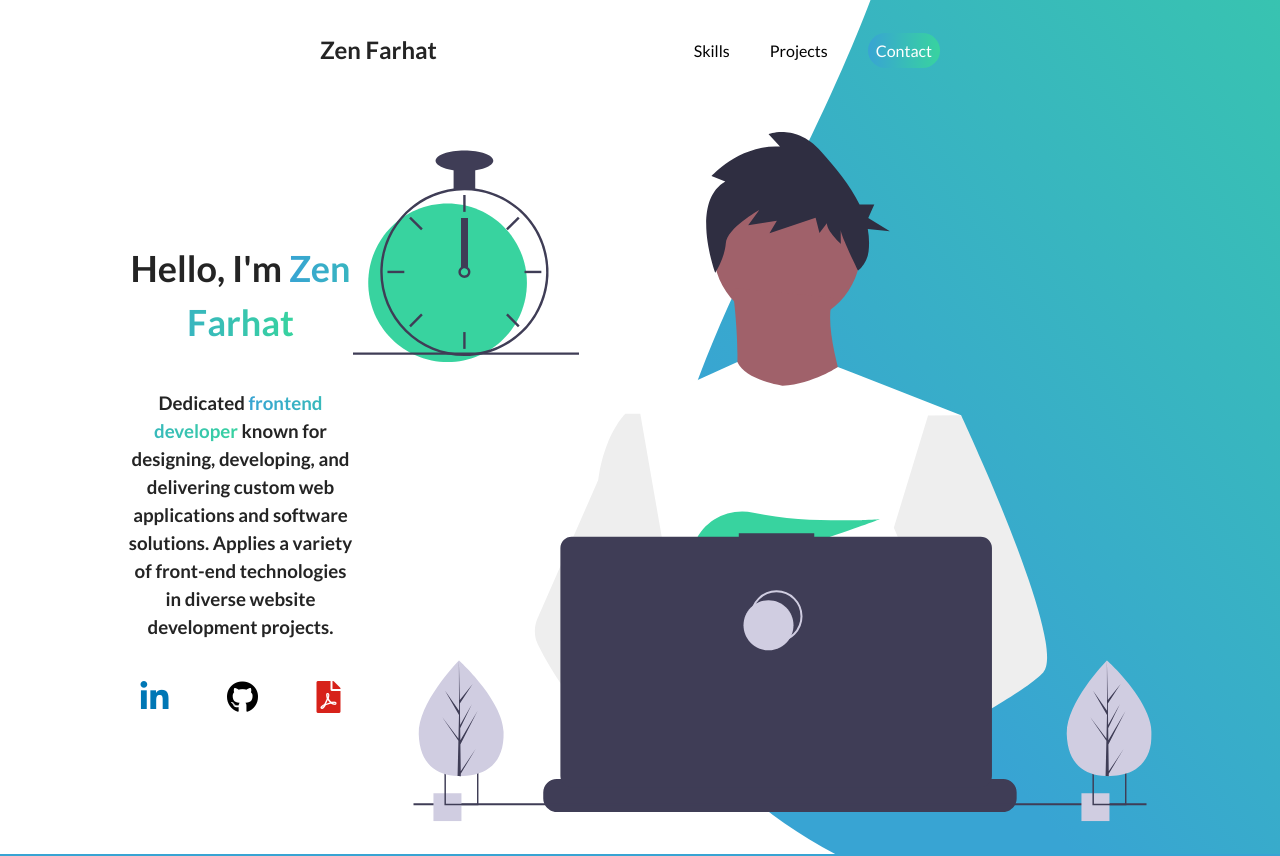
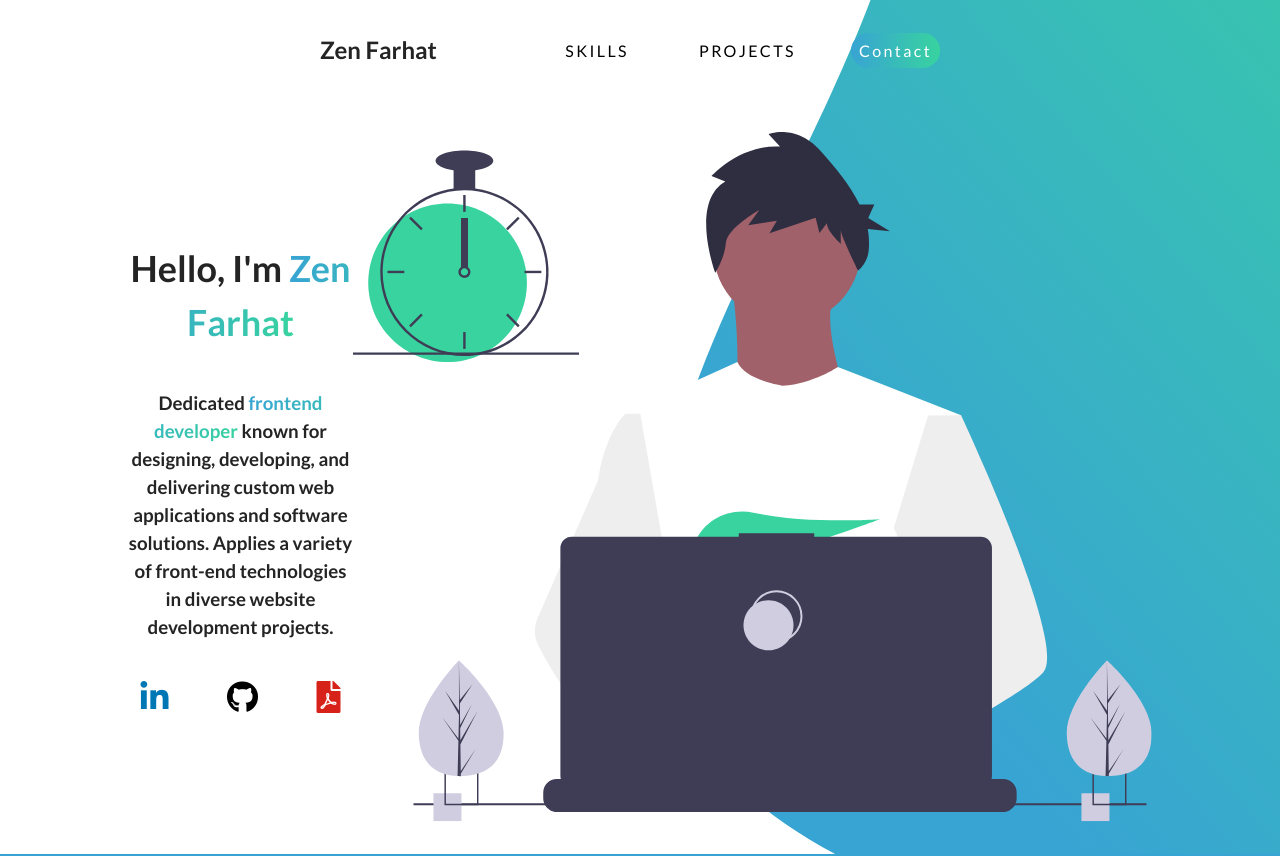
Before and after one commit to ZenFarhat/portfoliov3, a React (Create React App) app: page / in a window 1280 px wide. Shown: the top 856 px of the page. Built offline with nearby package versions, Linux system fonts and the light colour scheme.

Commit message:
animated nav linkls

```diff
--- a/src/components/Nav/Nav.jsx
+++ b/src/components/Nav/Nav.jsx
@@ -9,10 +9,10 @@ function Nav() {
       </div>
       <div className='nav__links'>
         <ul className='nav__list'>
-          <li className='nav__list-item nav__skills'>
+          <li className='nav__list-item nav__skills animated__nav'>
             <a href='#skills'>Skills</a>
           </li>
-          <li className='nav__list-item nav__projects'>
+          <li className='nav__list-item nav__projects animated__nav'>
             <a href='#projects'>Projects</a>
           </li>
           <li className='nav__list-item nav__contact'>
--- a/src/styles/_footer.scss
+++ b/src/styles/_footer.scss
@@ -29,7 +29,7 @@ footer {
 .footer__logo {
   color: white;
   text-decoration: none;
-  font-size: 4rem;
+  font-size: 3rem;
 }
 
 @media (max-width: 500px) {
--- a/src/styles/_nav.scss
+++ b/src/styles/_nav.scss
@@ -25,9 +25,37 @@ nav {
   }
 }
 
+.animated__nav {
+  a {
+    text-transform: uppercase;
+    text-decoration: none;
+    letter-spacing: 0.15rem;
+    display: inline-block;
+    padding: 15px 15px;
+    position: relative;
+  }
+  a:after {
+    background: none repeat scroll 0 0 transparent;
+    bottom: 0;
+    content: '';
+    display: block;
+    height: 3px;
+    left: 50%;
+    position: absolute;
+    background: $gradient;
+    transition: width 0.3s ease 0s, left 0.3s ease 0s;
+    width: 0;
+  }
+  a:hover:after {
+    width: 100%;
+    left: 0;
+  }
+}
+
 .nav__contact {
   background: $gradient;
   padding: 0.5rem 0.5rem;
+  letter-spacing: 0.15rem;
   border-radius: 20px;
   display: flex;
   justify-content: center;
@@ -46,7 +74,14 @@ nav {
 
   nav {
     width: 95vw;
-    height: 50px;
+    height: 60px;
     margin: 0 auto;
+    justify-content: space-between;
+  }
+
+  .nav__logo {
+    h2 {
+      margin-bottom: 2px;
+    }
   }
 }
--- a/src/styles/style.css
+++ b/src/styles/style.css
@@ -323,9 +323,35 @@ nav {
   cursor: pointer;
 }
 
+.animated__nav a {
+  text-transform: uppercase;
+  text-decoration: none;
+  letter-spacing: 0.15rem;
+  display: inline-block;
+  padding: 15px 15px;
+  position: relative;
+}
+.animated__nav a:after {
+  background: none repeat scroll 0 0 transparent;
+  bottom: 0;
+  content: "";
+  display: block;
+  height: 3px;
+  left: 50%;
+  position: absolute;
+  background: linear-gradient(to left, #38d39f, #38a4d3);
+  transition: width 0.3s ease 0s, left 0.3s ease 0s;
+  width: 0;
+}
+.animated__nav a:hover:after {
+  width: 100%;
+  left: 0;
+}
+
 .nav__contact {
   background: linear-gradient(to left, #38d39f, #38a4d3);
   padding: 0.5rem 0.5rem;
+  letter-spacing: 0.15rem;
   border-radius: 20px;
   display: flex;
   justify-content: center;
@@ -344,8 +370,13 @@ nav {
 
   nav {
     width: 95vw;
-    height: 50px;
+    height: 60px;
     margin: 0 auto;
+    justify-content: space-between;
+  }
+
+  .nav__logo h2 {
+    margin-bottom: 2px;
   }
 }
 .projects h1 {
@@ -669,7 +700,7 @@ footer P {
 .footer__logo {
   color: white;
   text-decoration: none;
-  font-size: 4rem;
+  font-size: 3rem;
 }
 
 @media (max-width: 500px) {
```
Also changed, not shown: 1 other file (tests, documents, lock files or other folders).
